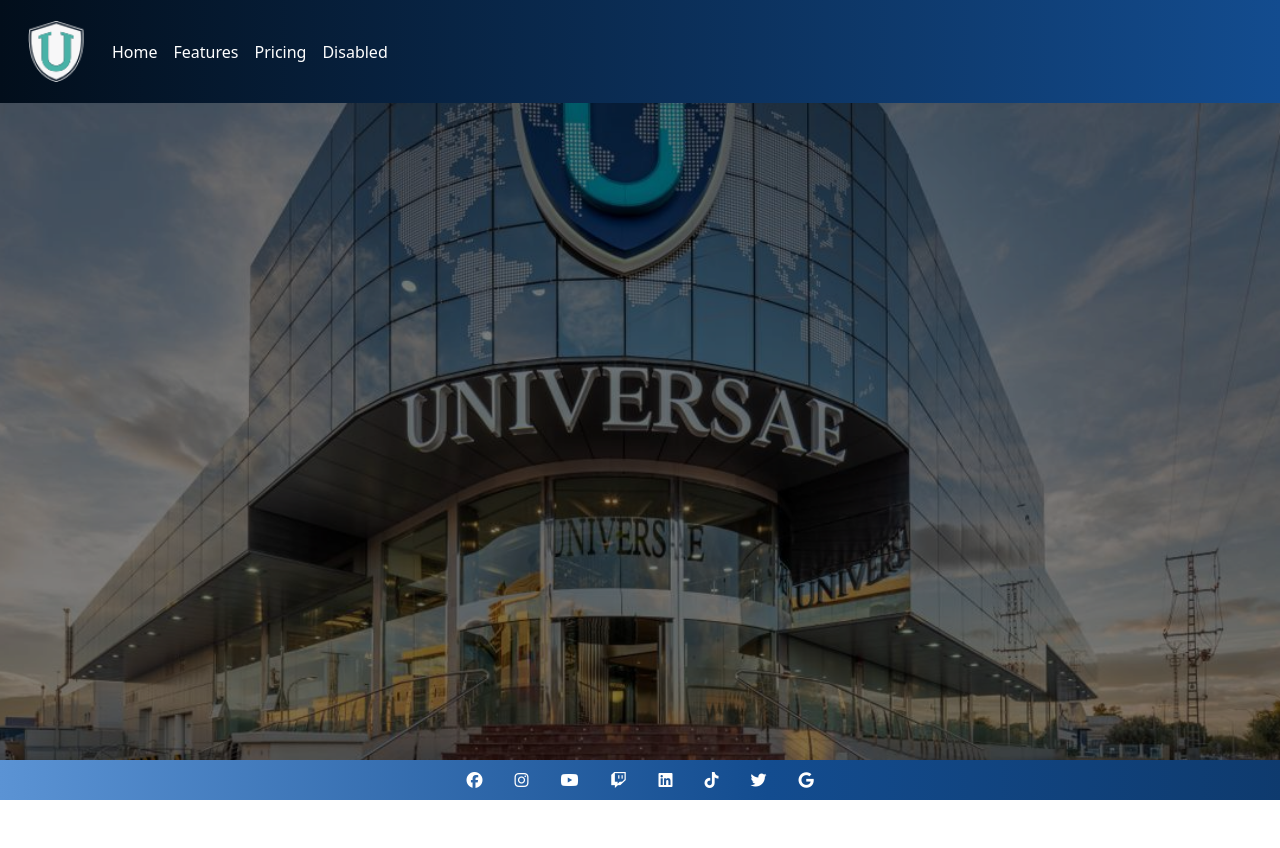
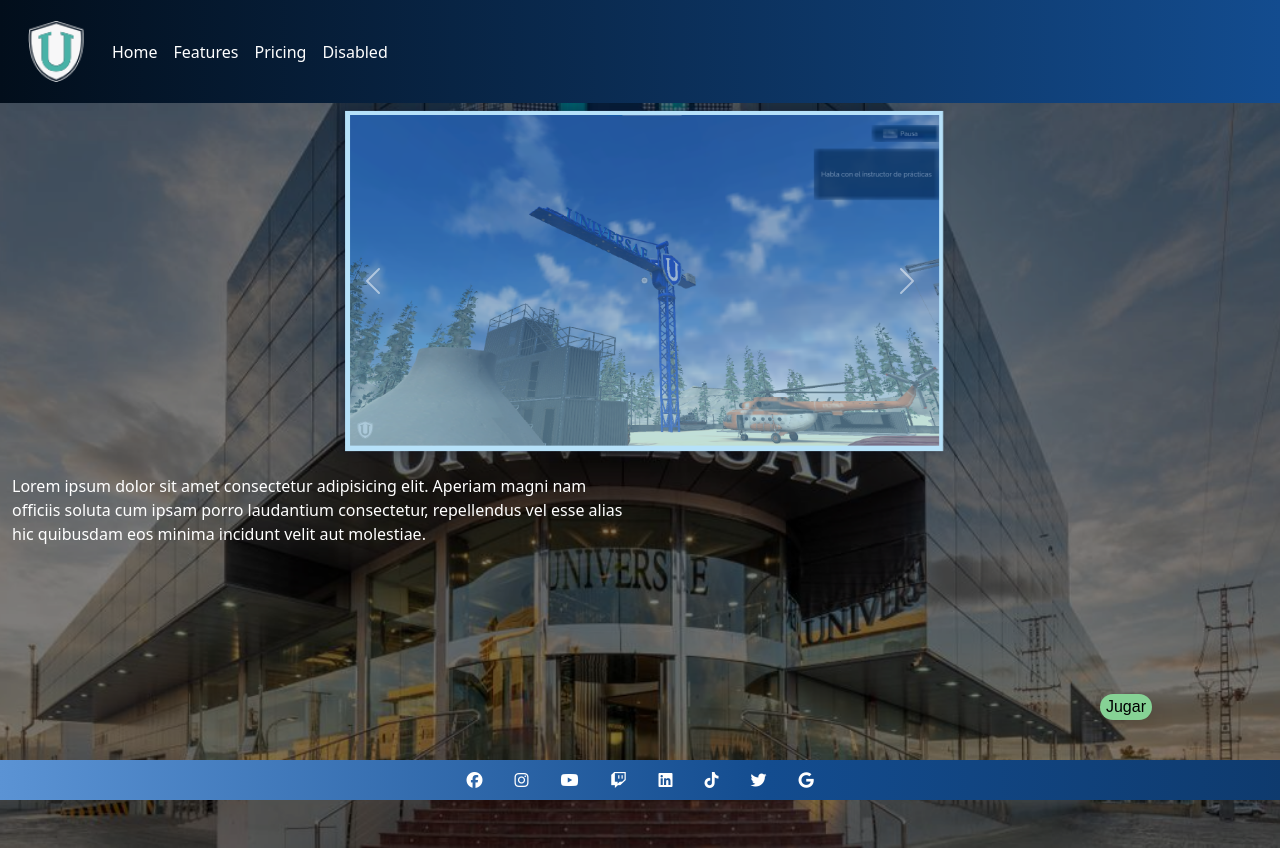
Before and after one commit to enrfercas/Juego-Universae, a React (Vite) app: page /Helicop in a window 1280 px wide. Before the commit the page ends 800 px from the top, so only its background shows below. Built offline with nearby package versions, Linux system fonts and the light colour scheme.

Commit message:
El esqueleto de la página Helicop

```diff
--- a/index.html
+++ b/index.html
@@ -7,7 +7,7 @@
     <link href="https://cdn.jsdelivr.net/npm/bootstrap@5.3.3/dist/css/bootstrap.min.css" rel="stylesheet" integrity="sha384-QWTKZyjpPEjISv5WaRU9OFeRpok6YctnYmDr5pNlyT2bRjXh0JMhjY6hW+ALEwIH" crossorigin="anonymous">
     <link rel="stylesheet" href="https://cdnjs.cloudflare.com/ajax/libs/font-awesome/6.5.1/css/all.min.css" integrity="sha512-DTOQO9RWCH3ppGqcWaEA1BIZOC6xxalwEsw9c2QQeAIftl+Vegovlnee1c9QX4TctnWMn13TZye+giMm8e2LwA==" crossorigin="anonymous" referrerpolicy="no-referrer" />
     <meta name="viewport" content="width=device-width, initial-scale=1.0" />
-    <title>Vite + React</title>
+    <title>Universae</title>
   </head>
   <body>
     <div class="root" id="root"></div>
--- a/src/App.jsx
+++ b/src/App.jsx
@@ -2,6 +2,7 @@ import { Header } from './components/Header.jsx';
 import { Routes, Route } from 'react-router';
 import { Home } from './components/Pages/Home/Home.jsx'
 import { Footer } from './components/Footer.jsx'
+import { Helicop } from './components/Pages/Game-1/Helicop.jsx';
 
 function App() {
 
@@ -11,6 +12,7 @@ function App() {
       <Header></Header>
       <Routes>
         <Route path='/' element={<Home></Home>}></Route>
+        <Route path='/Helicop' element={<Helicop></Helicop>}></Route>
       </Routes>
       <Footer></Footer>
     </>
--- a/src/components/Pages/Game-1/Helicop.css
+++ b/src/components/Pages/Game-1/Helicop.css
@@ -0,0 +1,49 @@
+.game-button {
+    position: fixed;
+    bottom: 5rem;
+    right: 8rem;
+    display: flex;
+    justify-content: center;
+    align-items: center;
+    border-radius: 2rem;
+    background: #86d295;
+    font-family: "Montserrat", sans-serif;
+    box-shadow: 0px 6px 24px 0px rgba(0, 0, 0, 0.2);
+    overflow: hidden;
+    cursor: pointer;
+    border: none;
+  }
+
+  .game-button:after {
+    content: " ";
+    width: 0%;
+    height: 100%;
+    background: #b6e1f9;
+    position: absolute;
+    transition: all 0.6s ease-in-out;
+    right: 0;
+  }
+
+  .game-button:hover::after {
+    right: auto;
+    left: 0;
+    width: 100%;
+  }
+
+  .game-button span {
+    text-align: center;
+    text-decoration: none;
+    width: 100%;
+    padding: 18px 25px;
+    color: #134c8f;
+    font-size: 1rem;
+    font-weight: 700;
+    letter-spacing: 0.3em;
+    z-index: 20;
+    transition: all 0.3s ease-in-out;
+  }
+
+  .game-button:hover span {
+
+    animation: scaleUp 0.3s ease-in-out;
+  }
--- a/src/components/Pages/Game-1/Helicop.jsx
+++ b/src/components/Pages/Game-1/Helicop.jsx
@@ -1,7 +1,65 @@
-
+import './Helicop.css';
 
 export const Helicop = () => {
   return (
-    <div>Helicop</div>
-  )
-}
+    <>
+      <div className="container-fluid">
+        <div className="row mt-5">
+          <div className="col-12 d-flex justify-content-center align-items-center">
+            <div
+              id="carouselExampleAutoplaying"
+              className="carousel slide mt-5"
+              data-bs-ride="carousel"
+              style={{ width: "50%"}}
+            >
+              <div className="carousel-inner">
+                <div className="carousel-item active">
+                  <img src="/public/Games-Images/InterfazGame/Miniaturas/Helicoptero/Helicoptero0.png" className="d-block w-100" />
+                </div>
+                <div className="carousel-item">
+                <img src="/public/Games-Images/InterfazGame/Miniaturas/Helicoptero/Helicoptero1.png" className="d-block w-100" />
+                </div>
+                <div className="carousel-item">
+                <img src="/public/Games-Images/InterfazGame/Miniaturas/Helicoptero/Helicoptero2.png" className="d-block w-100" />
+                </div>
+              </div>
+              <button
+                className="carousel-control-prev"
+                type="button"
+                data-bs-target="#carouselExampleAutoplaying"
+                data-bs-slide="prev"
+              >
+                <span
+                  className="carousel-control-prev-icon"
+                  aria-hidden="true"
+                ></span>
+                <span className="visually-hidden">Previous</span>
+              </button>
+              <button
+                className="carousel-control-next"
+                type="button"
+                data-bs-target="#carouselExampleAutoplaying"
+                data-bs-slide="next"
+              >
+                <span
+                  className="carousel-control-next-icon"
+                  aria-hidden="true"
+                ></span>
+                <span className="visually-hidden">Next</span>
+              </button>
+            </div>
+          </div>
+        </div>
+        <div className="row mb-5">
+          <div className="col-lg-6">
+            <p className='text-white mt-2'> Lorem ipsum dolor sit amet consectetur adipisicing elit. Aperiam magni nam officiis soluta cum ipsam porro laudantium consectetur, repellendus vel esse alias hic quibusdam eos minima incidunt velit aut molestiae. </p>
+          </div>
+          <div className="col-lg-6 mb-5">
+            <button className="game-button"> Jugar </button>
+          </div>
+        </div>
+
+      </div>
+    </>
+  );
+};
--- a/src/components/Pages/Home/Home.jsx
+++ b/src/components/Pages/Home/Home.jsx
@@ -1,10 +1,13 @@
 import './Home.css';
+
+import { Link } from 'react-router-dom'
 export const Home = () => {
   return (
     <>
       <div className="container-fluid body-content">
         <div className="row">
           <div className="col-lg-4 col-md-6 d-flex justify-content-center">
+
             <div className="card">
               <img
                 src="../../../public/Games-Images/InterfazHome/Miniaturas_simuladores/HomeButton0.png"
@@ -17,11 +20,12 @@ export const Home = () => {
                   do eiusmod tempor incididunt ut labore et dolore magna aliqua.
                   Ut enim ad minim veniam, quis nostrud exercitation ullamco.
                 </p>
-                <button className="game-button">
+                <Link to='/Helicop'><button className="game-button">
                   <span>Jugar</span>
-                </button>
+                </button></Link>
               </div>
             </div>
+
           </div>
           <div className="col-lg-4 col-md-6 d-flex justify-content-center">
             <div className="card">
```
